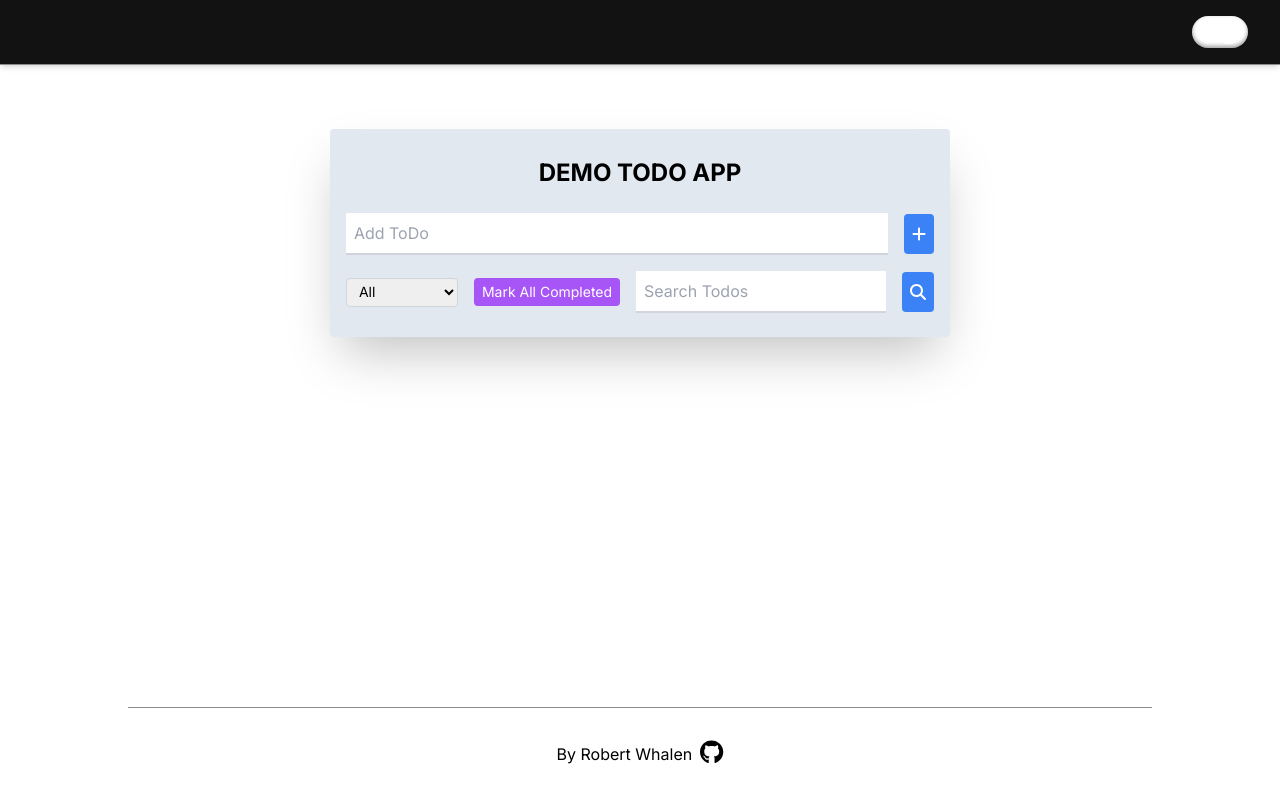
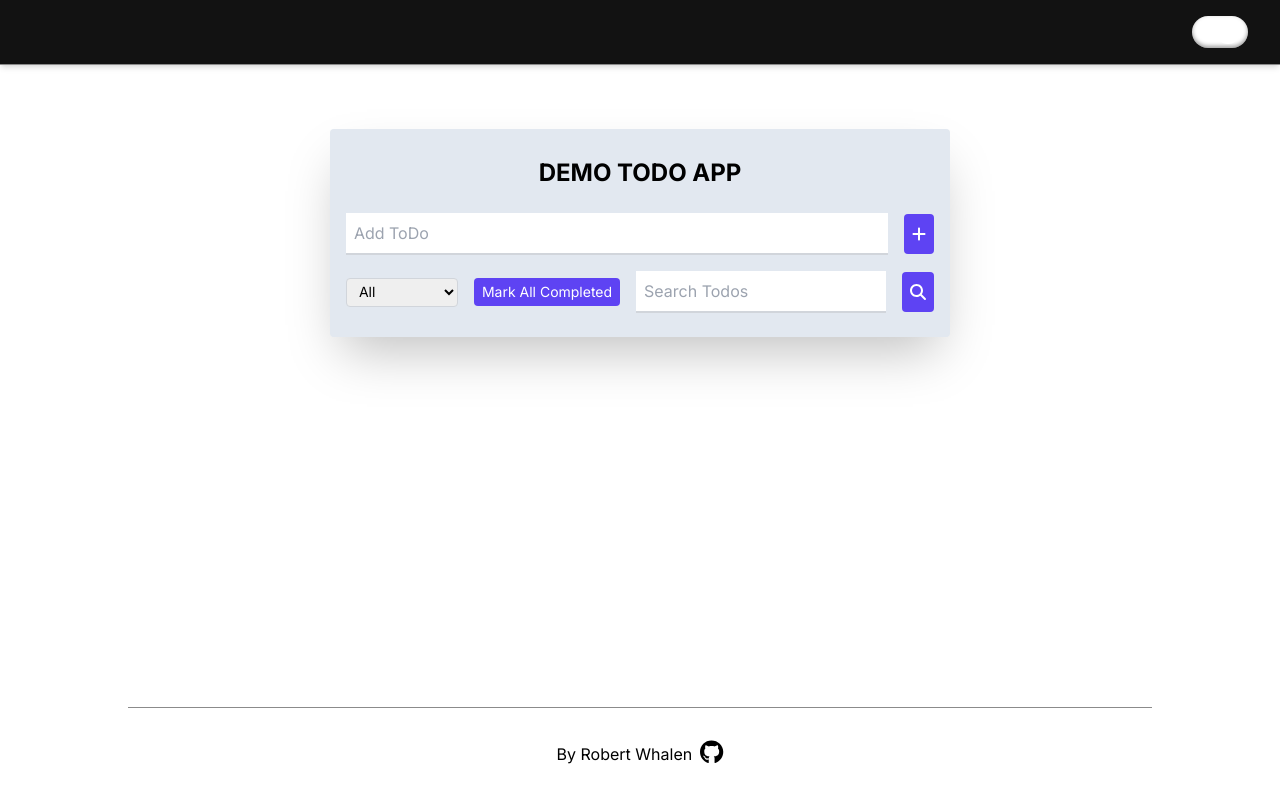
Before and after one commit to R-Whalen/Redux-ToDo, a Next.js app: page / in a window 1280 px wide. Built offline with nearby package versions, Linux system fonts and the light colour scheme.

Commit message:
alter theming towards purple

```diff
--- a/src/app/components/Filter.tsx
+++ b/src/app/components/Filter.tsx
@@ -24,7 +24,7 @@ const Filter = () => {
             </select>
 
             <button
-                className="text-sm px-2 py-1 bg-purple-500 text-white rounded ml-2"
+                className="text-sm px-2 py-1 bg-primary-200 dark:bg-primary-400 text-white rounded ml-2"
                 onClick={() => dispatch(markAllCompleted())}
             >
                 Mark All Completed
--- a/src/app/components/ToDo.tsx
+++ b/src/app/components/ToDo.tsx
@@ -36,7 +36,7 @@ const ToDo = () => {
                 <div className='flex items-center mb-4'>
                     <input
                         id='addToDoInput'
-                        className='flex-grow p-2 border-b-2 border-gray-300 focus:outline-none focus:border-blue-500'
+                        className='flex-grow p-2 border-b-2 border-gray-300 focus:outline-none focus:border-primary-200 dark:focus:border-primary-400'
                         type='text'
                         placeholder='Add ToDo'
                         value={newToDoText}
@@ -47,7 +47,7 @@ const ToDo = () => {
                         }}
                     />
                     <button
-                        className='ml-4 p-2 bg-blue-500 text-white rounded hover:bg-blue-600 focus:outline-none'
+                        className='ml-4 p-2 bg-primary-200 dark:bg-primary-400 text-white rounded hover:bg-primary-200 dark:hover:bg-primary-400 focus:outline-none'
                         onClick={handleAddTodoClick}
                     >
                         <FontAwesomeIcon icon={faPlus} />
@@ -57,13 +57,13 @@ const ToDo = () => {
                     <Filter />
                     <div className='flex items-center'>
                         <input
-                            className='flex-grow p-2 border-b-2 border-gray-300 focus:outline-none focus:border-blue-500'
+                            className='flex-grow p-2 border-b-2 border-gray-300 focus:outline-none focus:border-primary-200 dark:focus:border-primary-400'
                             type='text'
                             placeholder='Search Todos'
                             value={search}
                             onChange={(e) => handleSearchChange(e.target.value)}
                         />
-                        <button className='ml-4 p-2 bg-blue-500 text-white rounded hover:bg-blue-600 focus:outline-none'>
+                        <button className='ml-4 p-2 bg-primary-200 dark:bg-primary-400 text-white rounded hover:border-primary-200 dark:hover:border-primary-400 focus:outline-none'>
                             <FontAwesomeIcon icon={faSearch} />
                         </button>
                     </div>
```
